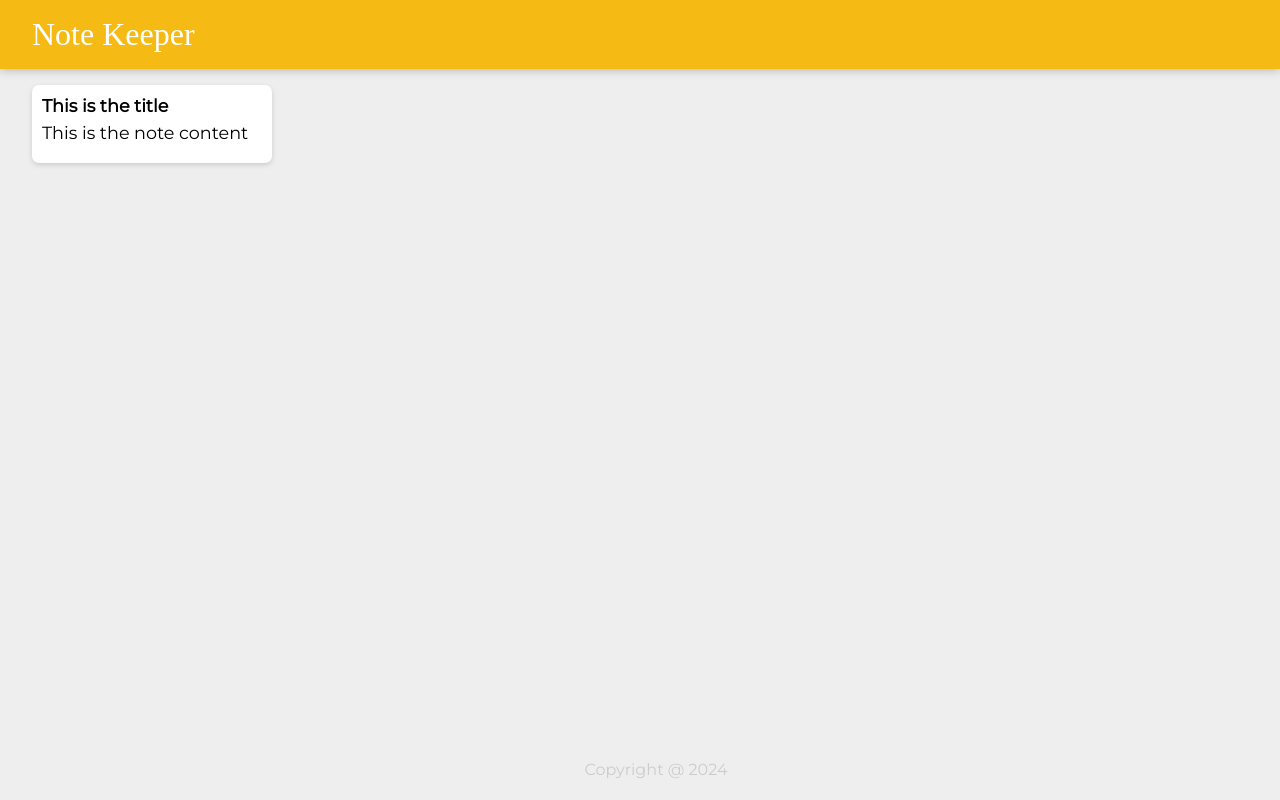
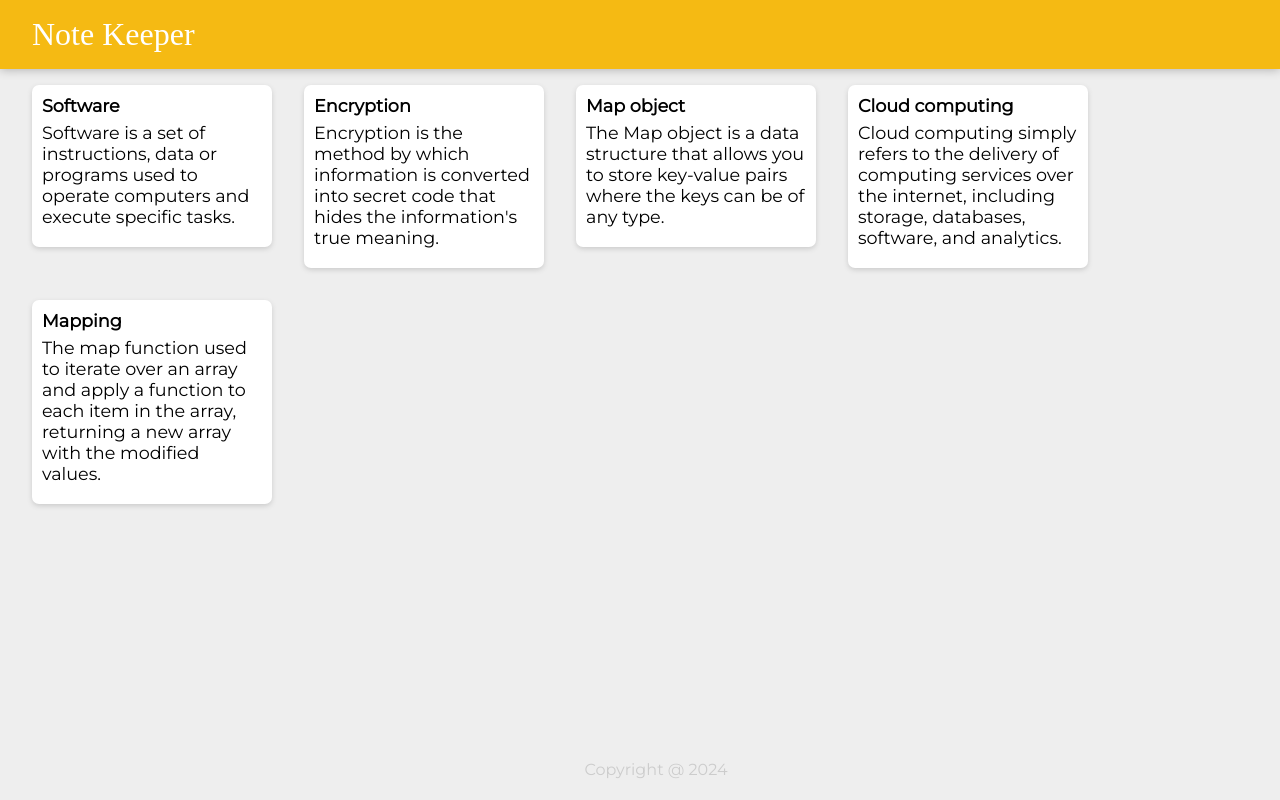
Before and after one commit to raavikau/note_keeper_app, a React (Vite) app: page / in a window 1280 px wide. Built offline with nearby package versions, Linux system fonts and the light colour scheme; a web font is replaced by a local one.

Commit message:
use of props that display notes from the js file

```diff
--- a/src/components/App.jsx
+++ b/src/components/App.jsx
@@ -2,11 +2,16 @@ import React from "react";
 import Header from "./Header";
 import Notes from "./Notes";
 import Footer from "./Footer";
+import note from "../notes";
 
 function App(){
     return <div>
         <Header />
-        <Notes />
+        <Notes title={note[0].title} content={note[0].content} />
+        <Notes title={note[1].title} content={note[1].content} />
+        <Notes title={note[2].title} content={note[2].content} />
+        <Notes title={note[3].title} content={note[3].content} />
+        <Notes title={note[4].title} content={note[4].content} />
         <Footer />
     </div>
 }
--- a/src/components/Notes.jsx
+++ b/src/components/Notes.jsx
@@ -1,9 +1,9 @@
 import React from "react";
 
-function Notes(){
+function Notes(props){
     return <div className="note">
-        <h1>This is the title</h1>
-        <p>This is the note content</p>
+        <h1>{props.title}</h1>
+        <p>{props.content}</p>
         </div>
 }
 
--- /dev/null
+++ b/src/notes.js
@@ -0,0 +1,34 @@
+const notes = [
+    {
+      key: 1,
+      title: "Software",
+      content:
+        "Software is a set of instructions, data or programs used to operate computers and execute specific tasks. ",
+    },
+    {
+      key: 2,
+      title: "Encryption",
+      content:
+        "Encryption is the method by which information is converted into secret code that hides the information's true meaning."
+    },
+    {
+      key: 3,
+      title: "Map object",
+      content:
+        "The Map object is a data structure that allows you to store key-value pairs where the keys can be of any type.",
+    },
+    {
+      key: 4,
+      title: "Cloud computing",
+      content:
+        "Cloud computing simply refers to the delivery of computing services over the internet, including storage, databases, software, and analytics."
+    },
+    {
+      key: 5,
+      title: "Mapping",
+      content:
+        "The map function used to iterate over an array and apply a function to each item in the array, returning a new array with the modified values."
+    },
+  ];
+
+  export default notes;
```
